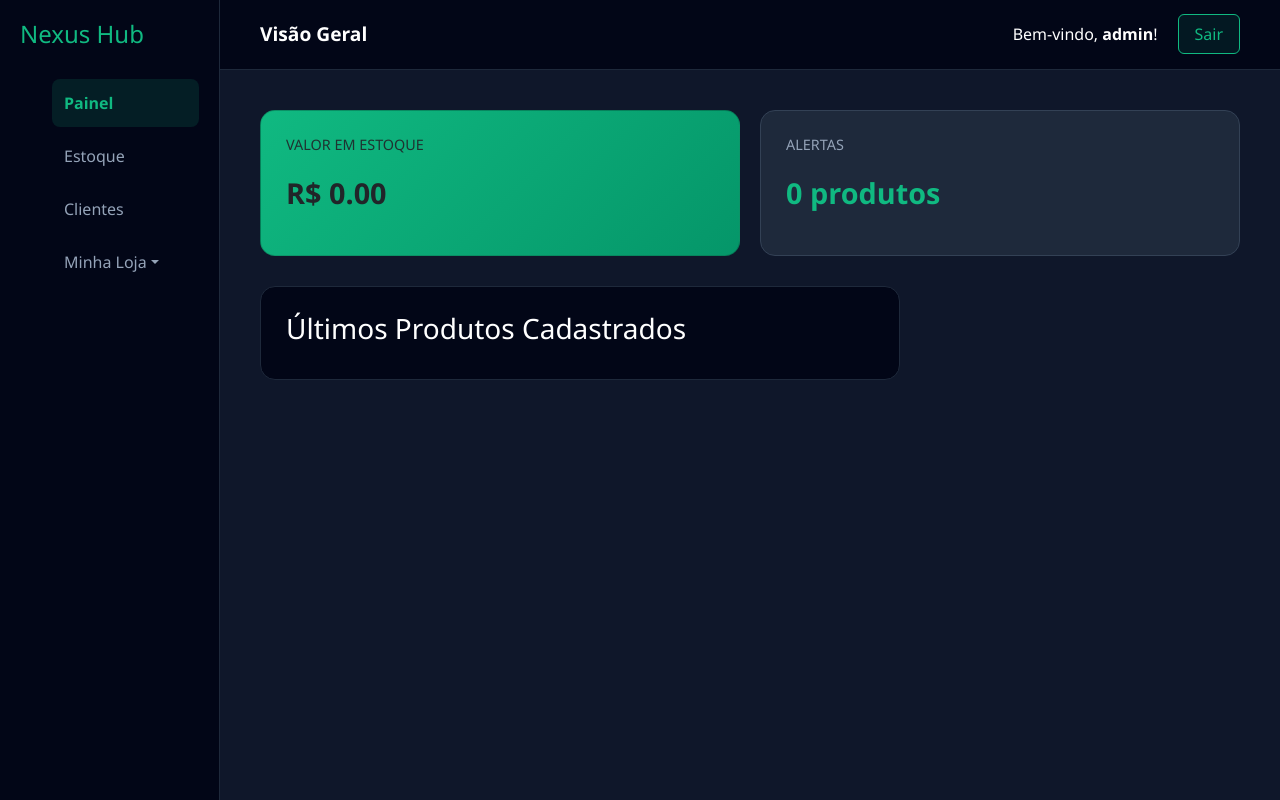
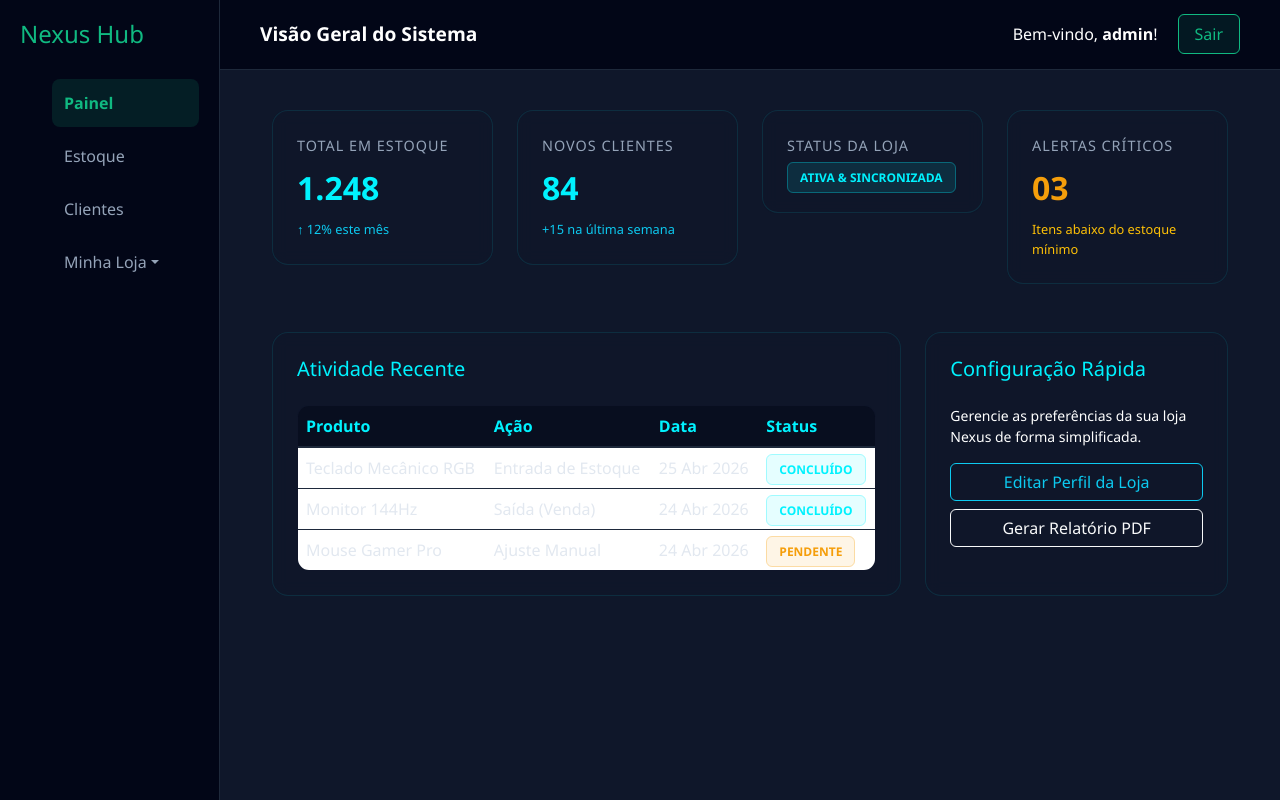
Before and after one commit to MatheusSilva09/Nexus, a Django app: page / in a window 1280 px wide. Run offline with Django 5.2, Linux system fonts and the light colour scheme; a user stored in the database is signed in; data comes from the database, SQL or seed files in the repository.

Commit message:
Atualização dashboard.html

```diff
--- a/dashboard/templates/dashboard.html
+++ b/dashboard/templates/dashboard.html
@@ -1,34 +1,165 @@
-{% extends 'base.html' %}
+{% extends "base.html" %}
 
-{% block title %}Painel - Nexus{% endblock %}
-{% block page_title %}Visão Geral{% endblock %}
+{% block title %}Dashboard | Nexus Hub{% endblock %}
+{% block page_title %}Visão Geral do Sistema{% endblock %}
 
 {% block content %}
-    <div class="cards" style="display: grid; grid-template-columns: repeat(auto-fit, minmax(200px, 1fr)); gap: 20px;">
-        <div class="card" style="background: linear-gradient(135deg, #10b981, #059669); padding: 25px; border-radius: 15px;">
-            <h3 style="font-size: 0.9rem; text-transform: uppercase; opacity: 0.9;">Valor em Estoque</h3>
-            <p style="font-size: 1.8rem; font-weight: bold; margin-top: 10px;">R$ {{ receita|floatformat:2 }}</p>
+<style>
+    /* Estilos específicos do Dashboard para manter a paleta Turquesa */
+    .metric-card {
+        background: rgba(15, 23, 42, 0.8); /* Azul Card com transparência */
+        backdrop-filter: blur(8px);
+        border: 1px solid rgba(0, 242, 254, 0.1);
+        border-radius: 16px;
+        padding: 1.5rem;
+        transition: transform 0.3s ease, border-color 0.3s ease;
+    }
+
+    .metric-card:hover {
+        transform: translateY(-5px);
+        border-color: rgba(0, 242, 254, 0.4);
+        box-shadow: 0 10px 30px rgba(0, 0, 0, 0.3);
+    }
+
+    .metric-value {
+        font-size: 2rem;
+        font-weight: 800;
+        color: #00f2fe; /* Turquesa principal */
+        margin: 0.5rem 0;
+    }
+
+    .metric-label {
+        color: #94a3b8;
+        font-size: 0.9rem;
+        text-transform: uppercase;
+        letter-spacing: 1px;
+    }
+
+    /* Badges de Status Turquesa */
+    .badge-nexus {
+        padding: 0.5em 1em;
+        border-radius: 6px;
+        font-weight: 600;
+        font-size: 0.75rem;
+        text-transform: uppercase;
+    }
+
+    .badge-online {
+        background: rgba(0, 242, 254, 0.1);
+        color: #00f2fe;
+        border: 1px solid rgba(0, 242, 254, 0.3);
+    }
+
+    .badge-alerta {
+        background: rgba(245, 158, 11, 0.1);
+        color: #f59e0b;
+        border: 1px solid rgba(245, 158, 11, 0.3);
+    }
+
+    /* Tabela Estilizada */
+    .nexus-table {
+        background: rgba(15, 23, 42, 0.6);
+        border-radius: 12px;
+        overflow: hidden;
+        border: 1px solid rgba(30, 41, 59, 0.5);
+    }
+
+    .nexus-table th {
+        background: rgba(2, 6, 23, 0.5);
+        color: #00f2fe;
+        font-weight: 600;
+        border-bottom: 2px solid #1e293b;
+    }
+
+    .nexus-table td {
+        color: #e2e8f0;
+        border-bottom: 1px solid #1e293b;
+        vertical-align: middle;
+    }
+</style>
+
+<div class="container-fluid">
+    <div class="row g-4 mb-5">
+        <div class="col-md-3">
+            <div class="metric-card">
+                <div class="metric-label">Total em Estoque</div>
+                <div class="metric-value">1.248</div>
+                <div class="text-info" style="font-size: 0.8rem;">↑ 12% este mês</div>
+            </div>
         </div>
-
-        <div class="card" style="background: #1e293b; padding: 25px; border-radius: 15px; border: 1px solid #334155;">
-            <h3 style="font-size: 0.9rem; text-transform: uppercase; color: #94a3b8;">Alertas</h3>
-            <p style="font-size: 1.8rem; font-weight: bold; margin-top: 10px; color: {% if avisos > 0 %}#f87171{% else %}#10b981{% endif %};">
-                {{ avisos }} produtos
-            </p>
+        <div class="col-md-3">
+            <div class="metric-card">
+                <div class="metric-label">Novos Clientes</div>
+                <div class="metric-value">84</div>
+                <div class="text-info" style="font-size: 0.8rem;">+15 na última semana</div>
+            </div>
         </div>
+        <div class="col-md-3">
+            <div class="metric-card">
+                <div class="metric-label">Status da Loja</div>
+                <div class="mt-2">
+                    <span class="badge-nexus badge-online">Ativa & Sincronizada</span>
+                </div>
+            </div>
         </div>
-
-    <div class="grid" style="margin-top: 30px; display: grid; grid-template-columns: 2fr 1fr; gap: 20px;">
-        <div class="box" style="background: #020617; padding: 25px; border-radius: 15px; border: 1px solid #1e293b;">
-            <h3>Últimos Produtos Cadastrados</h3>
-            <div class="list">
-                {% for produto in produtos %}
-                <div style="display: flex; justify-content: space-between; padding: 12px 0; border-bottom: 1px solid #1e293b;">
-                    <span>{{ produto.nome }}</span>
-                    <span style="color: #10b981;">R$ {{ produto.preco }}</span>
-                </div>
-                {% endfor %}
+        <div class="col-md-3">
+            <div class="metric-card">
+                <div class="metric-label">Alertas Críticos</div>
+                <div class="metric-value" style="color: #f59e0b;">03</div>
+                <div class="text-warning" style="font-size: 0.8rem;">Itens abaixo do estoque mínimo</div>
             </div>
         </div>
     </div>
+
+    <div class="row g-4">
+        <div class="col-lg-8">
+            <div class="metric-card h-100">
+                <h5 class="mb-4" style="color: #00f2fe;">Atividade Recente</h5>
+                <div class="table-responsive">
+                    <table class="table nexus-table mb-0">
+                        <thead>
+                            <tr>
+                                <th>Produto</th>
+                                <th>Ação</th>
+                                <th>Data</th>
+                                <th>Status</th>
+                            </tr>
+                        </thead>
+                        <tbody>
+                            <tr>
+                                <td>Teclado Mecânico RGB</td>
+                                <td>Entrada de Estoque</td>
+                                <td>25 Abr 2026</td>
+                                <td><span class="badge-nexus badge-online">Concluído</span></td>
+                            </tr>
+                            <tr>
+                                <td>Monitor 144Hz</td>
+                                <td>Saída (Venda)</td>
+                                <td>24 Abr 2026</td>
+                                <td><span class="badge-nexus badge-online">Concluído</span></td>
+                            </tr>
+                            <tr>
+                                <td>Mouse Gamer Pro</td>
+                                <td>Ajuste Manual</td>
+                                <td>24 Abr 2026</td>
+                                <td><span class="badge-nexus badge-alerta">Pendente</span></td>
+                            </tr>
+                        </tbody>
+                    </table>
+                </div>
+            </div>
+        </div>
+
+        <div class="col-lg-4">
+            <div class="metric-card h-100">
+                <h5 class="mb-4" style="color: #00f2fe;">Configuração Rápida</h5>
+                <p class="turquesa-pale small">Gerencie as preferências da sua loja Nexus de forma simplificada.</p>
+                <div class="d-grid gap-2">
+                    <a href="{% url 'criar_loja' %}" class="btn btn-outline-info">Editar Perfil da Loja</a>
+                    <a href="{% url 'lista_estoque' %}" class="btn btn-outline-light">Gerar Relatório PDF</a>
+                </div>
+            </div>
+        </div>
+    </div>
+</div>
 {% endblock %}
```
